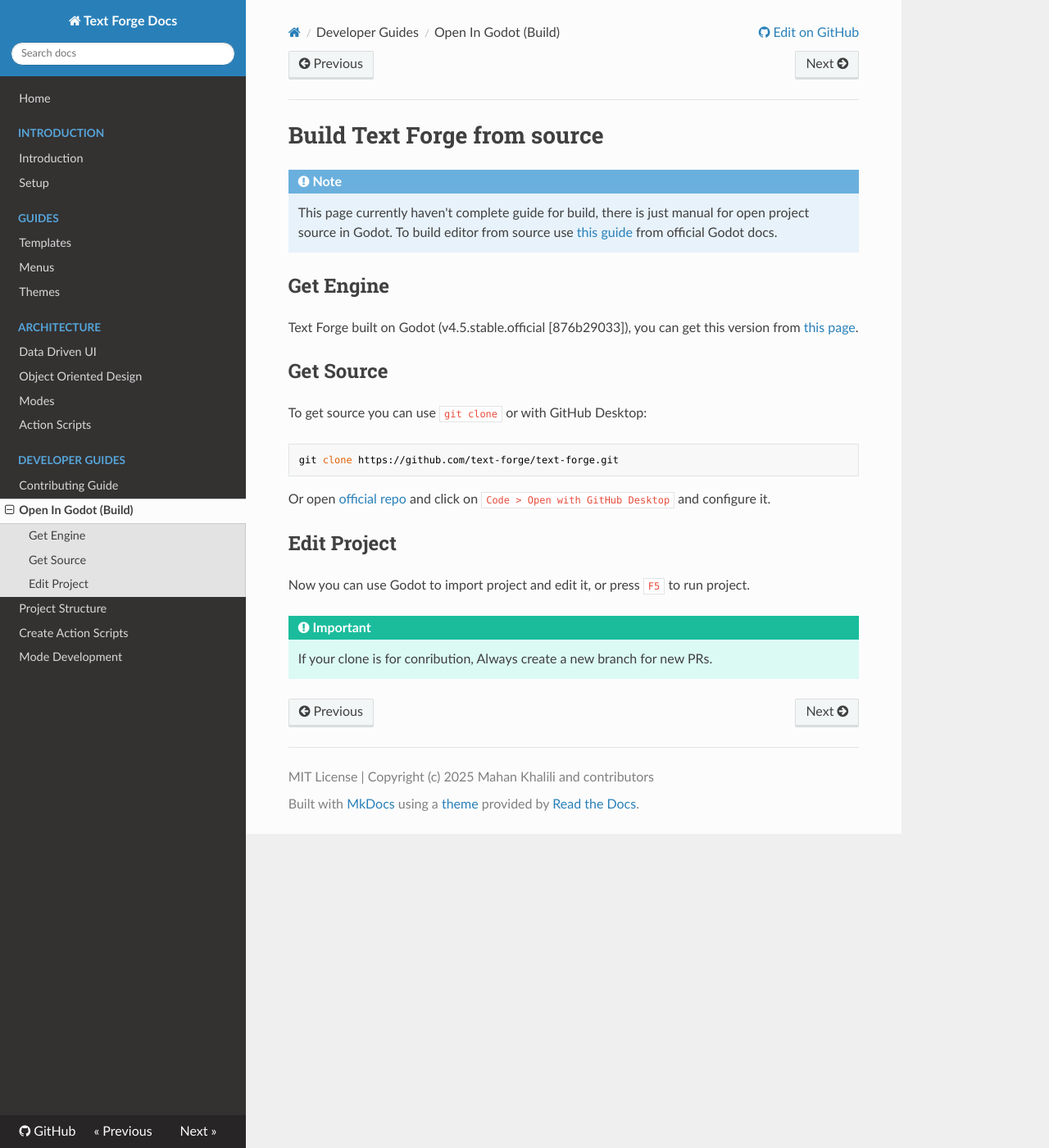
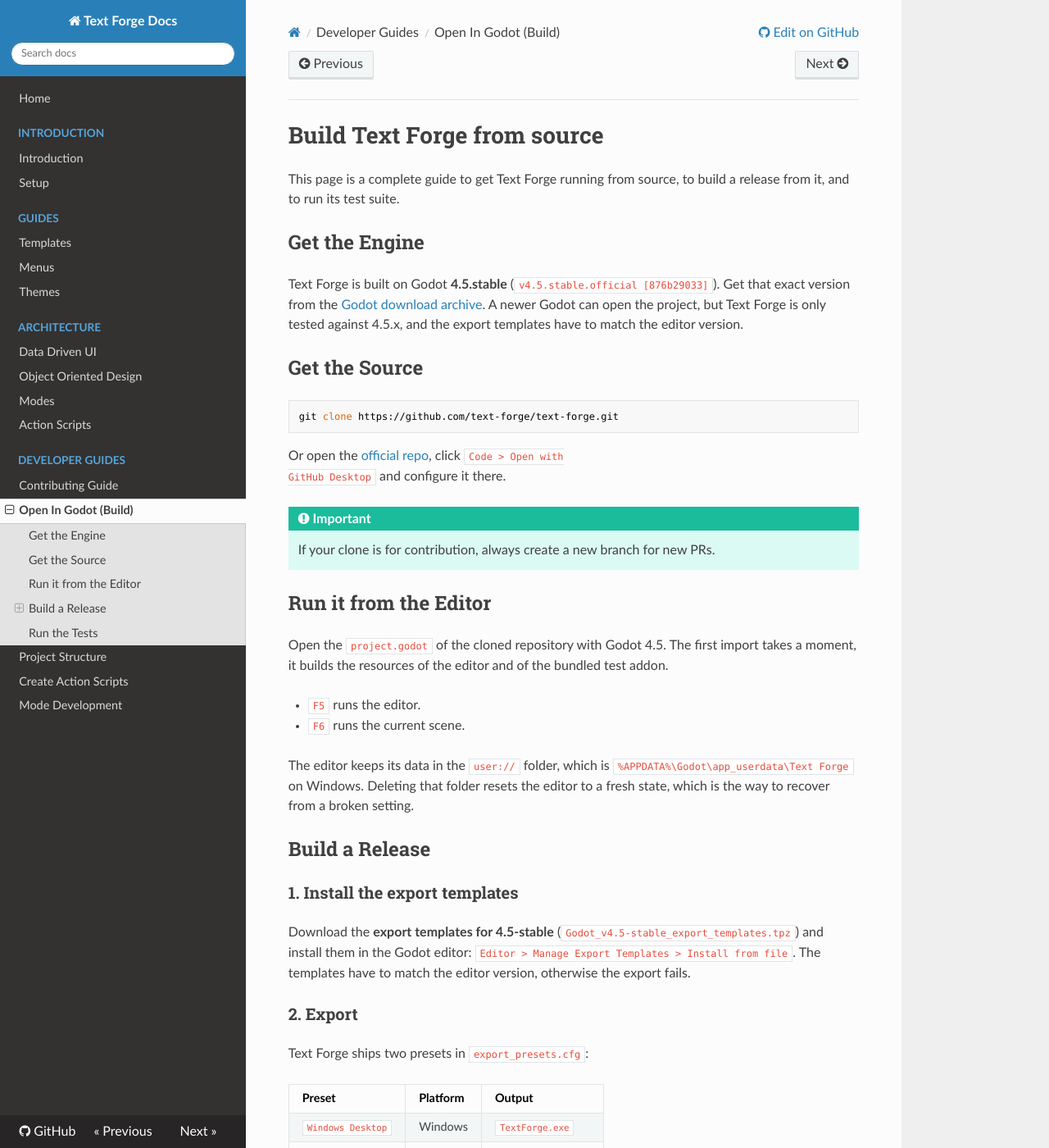
Before and after one commit to text-forge/docs, an MkDocs documentation site: the page built from docs/build.md, in a window 1280 px wide and 1400 px high. Shown: the whole window at 82% size. Built offline with MkDocs 1.6.1, drawn with Linux system fonts in a browser that asks for light colours; nearby versions of some CDN libraries; some of the changed text lies outside the part shown.

Commit message:
Update docs to: Complete the build guide with exporting and testing instructions

````diff
--- a/docs/build.md
+++ b/docs/build.md
@@ -1,25 +1,135 @@
 # Build Text Forge from source
+
+This page is a complete guide to get Text Forge running from source, to build a release from it,
+and to run its test suite.
+
+## Get the Engine
+
+Text Forge is built on Godot **4.5.stable** (`v4.5.stable.official [876b29033]`). Get that exact
+version from the [Godot download archive](https://godotengine.org/download/archive/4.5-stable).
+A newer Godot can open the project, but Text Forge is only tested against 4.5.x, and the export
+templates have to match the editor version.
+
+## Get the Source
+
+```bash
+git clone https://github.com/text-forge/text-forge.git
+```
+
+Or open the [official repo](https://github.com/text-forge/text-forge), click `Code > Open with
+GitHub Desktop` and configure it there.
+
+!!! Important
+
+    If your clone is for contribution, always create a new branch for new PRs.
+
+## Run it from the Editor
+
+Open the `project.godot` of the cloned repository with Godot 4.5. The first import takes a moment,
+it builds the resources of the editor and of the bundled test addon.
+
+- `F5` runs the editor.
+- `F6` runs the current scene.
+
+The editor keeps its data in the `user://` folder, which is
+`%APPDATA%\Godot\app_userdata\Text Forge` on Windows. Deleting that folder resets the editor to a
+fresh state, which is the way to recover from a broken setting.
+
+## Build a Release
+
+### 1. Install the export templates
+
+Download the **export templates for 4.5-stable** (`Godot_v4.5-stable_export_templates.tpz`) and
+install them in the Godot editor: `Editor > Manage Export Templates > Install from file`. The
+templates have to match the editor version, otherwise the export fails.
+
+### 2. Export
+
+Text Forge ships two presets in `export_presets.cfg`:
+
+| Preset | Platform | Output |
+| --- | --- | --- |
+| `Windows Desktop` | Windows | `TextForge.exe` |
+| `Linux` | Linux | `TextForge.x86_64` |
+
+In the editor: `Project > Export`, pick the preset, and press `Export Project`. Pick an empty
+folder, the export writes the executable there. Copy the `data` folder of the repository next to
+it, it holds the menu configuration, the themes and the default modes. It is not a Godot resource,
+so it is not part of the exported `.pck` and the editor cannot find it without it.
 
 !!! Note
 
-    This page currently haven't complete guide for build, there is just manual for open project source in Godot.     To build editor from source use [this guide](https://docs.godotengine.org/en/stable/tutorials/export/exporting_projects.html) from official Godot docs.
+    Enable **Export With Debug**, the same way the release workflow exports. The official builds
+    are debug exports, and a release export leaves out files the editor needs.
 
-## Get Engine
+#### From the command line (Linux)
 
-Text Forge built on Godot (v4.5.stable.official [876b29033]), you can get this version from [this page](https://godotengine.org/download/archive/4.5-stable).
+Unpack the export templates into the folder Godot looks in, the version has to match the editor:
 
-## Get Source
+```bash
+unzip Godot_v4.5-stable_export_templates.tpz
+mkdir -p ~/.local/share/godot/export_templates/4.5.stable/
+cp templates/* ~/.local/share/godot/export_templates/4.5.stable/
+```
 
-To get source you can use `git clone` or with GitHub Desktop:
+Import the project once, so Godot builds its resources, then export:
+
+```bash
+godot --headless --import
+godot --headless --export-debug "Linux" $(pwd)/TextForge.x86_64 --quit
 ```
-git clone https://github.com/text-forge/text-forge.git
+
+The binary is the one that was written, run it from the folder that holds `data`:
+
+```bash
+./TextForge.x86_64
 ```
-Or open [official repo](https://github.com/text-forge/text-forge) and click on `Code > Open with GitHub Desktop` and configure it.
 
-## Edit Project
+### 3. Package
 
-Now you can use Godot to import project and edit it, or press `F5` to run project.
+A release archive holds the exported files plus the files that are not resources:
 
-!!! Important
+```
+TextForge/          # the exported editor
+data/               # menu configuration, themes, default modes
+icon.png
+README.md
+CHANGELOG.md
+SECURITY.md
+LICENSE
+```
 
-    If your clone is for conribution, Always create a new branch for new PRs.
+### 4. Or let CI do it
+
+The release workflow (`.github/workflows/release.yml`) does all of that for you. It is triggered by
+pushing a tag:
+
+```bash
+git tag v0.4.0-stable
+git push origin v0.4.0-stable
+```
+
+The workflow exports both presets, builds the two archives and attaches them to a **draft** GitHub
+release. The draft is not published, review the notes and publish it when it looks right.
+
+Tags follow `v<major>.<minor>.<patch>-<suffix>`, for example `v0.3.0-stable` or `v0.2.0-rc1`. The
+version in `project.godot`, the one in `core/classes/static.gd` (`S.EDITOR_VERSION`) and the
+`CHANGELOG.md` entry belong to the same release.
+
+## Run the Tests
+
+The unit tests use [gdUnit4](https://github.com/MikeSchulze/gdUnit4), which is enabled as an addon
+in `project.godot`. From the command line:
+
+```bash
+export GODOT_BIN=/path/to/godot
+./addons/gdUnit4/runtest.sh -a res://tests/                              # all suites
+./addons/gdUnit4/runtest.sh -a res://tests/core/autoload/utils_test.gd   # one suite
+```
+
+Headless runs need `--ignoreHeadlessMode`, and suites that drive the interface only pass inside
+the editor, so run those from the `gdUnit4` panel. There is no flag for a single test case, select
+it in the panel.
+
+The reports are written to `reports/`, the numbers of the last run are in
+[the test overview](https://github.com/text-forge/text-forge/blob/main/tests/README.md).
````
